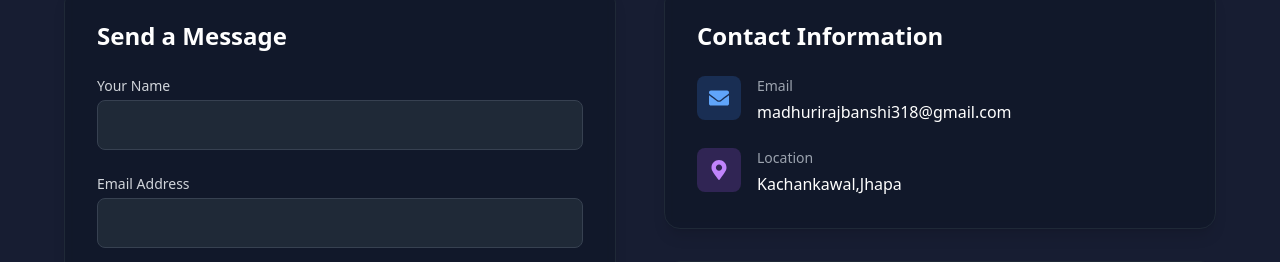
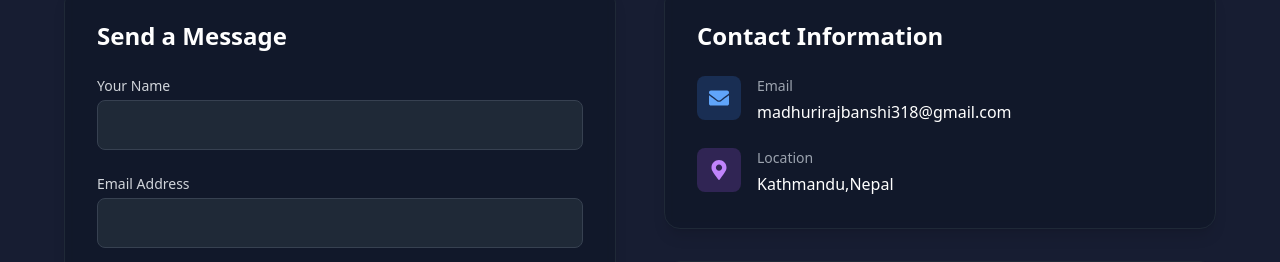
Before and after one commit to madhurirajbanshi/Portfolio, a React (Vite) app in the folder my-portfolio/: page / in a window 1280 px wide. Shown: the part 3373-3635 px from the top of the page. Built offline with nearby package versions, Linux system fonts and the light colour scheme.

Commit message:
Update ContactMe.jsx

```diff
--- a/my-portfolio/src/components/Contact/ContactMe.jsx
+++ b/my-portfolio/src/components/Contact/ContactMe.jsx
@@ -338,7 +338,7 @@ const ContactMe = () => {
                   </div>
                   <div>
                     <p className="text-gray-400 text-sm mb-1">Location</p>
-                    <p className="text-white">Kachankawal,Jhapa</p>
+                    <p className="text-white">Kathmandu,Nepal</p>
                   </div>
                 </li>
               </ul>
```
